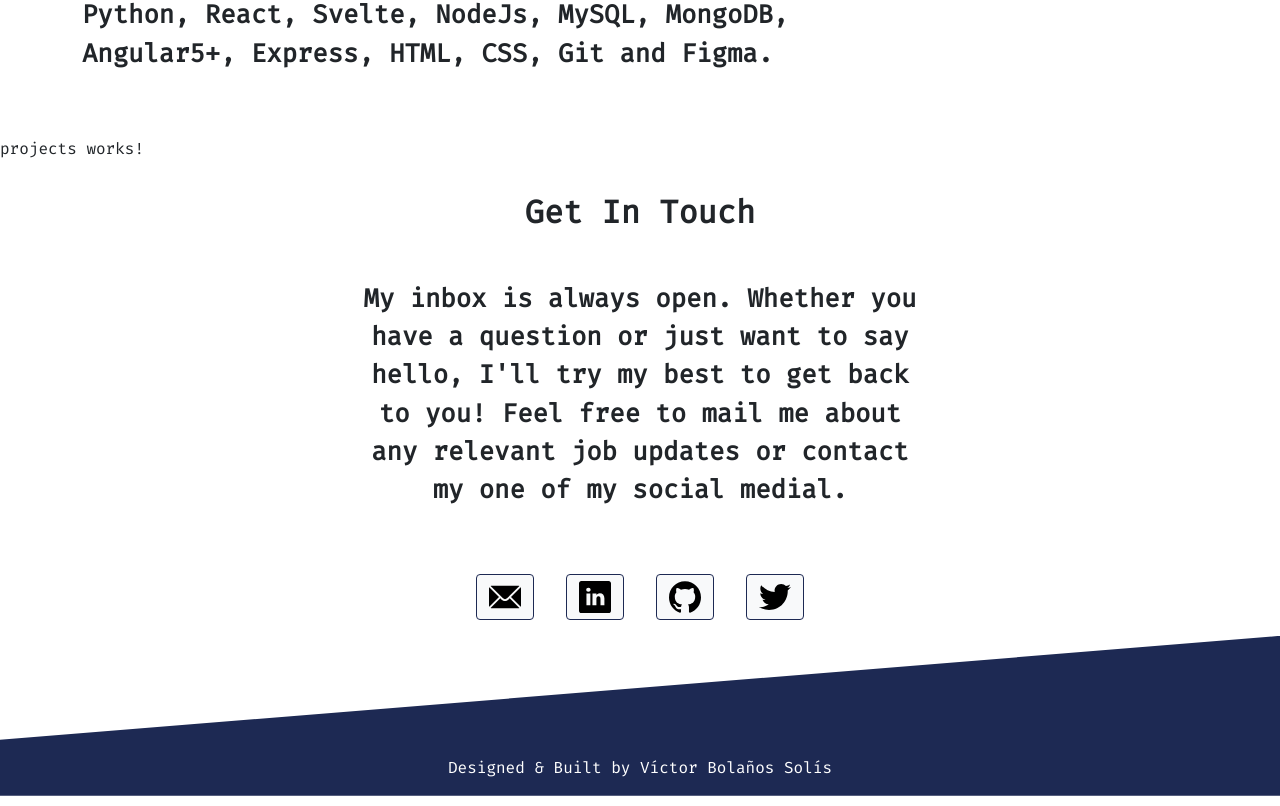
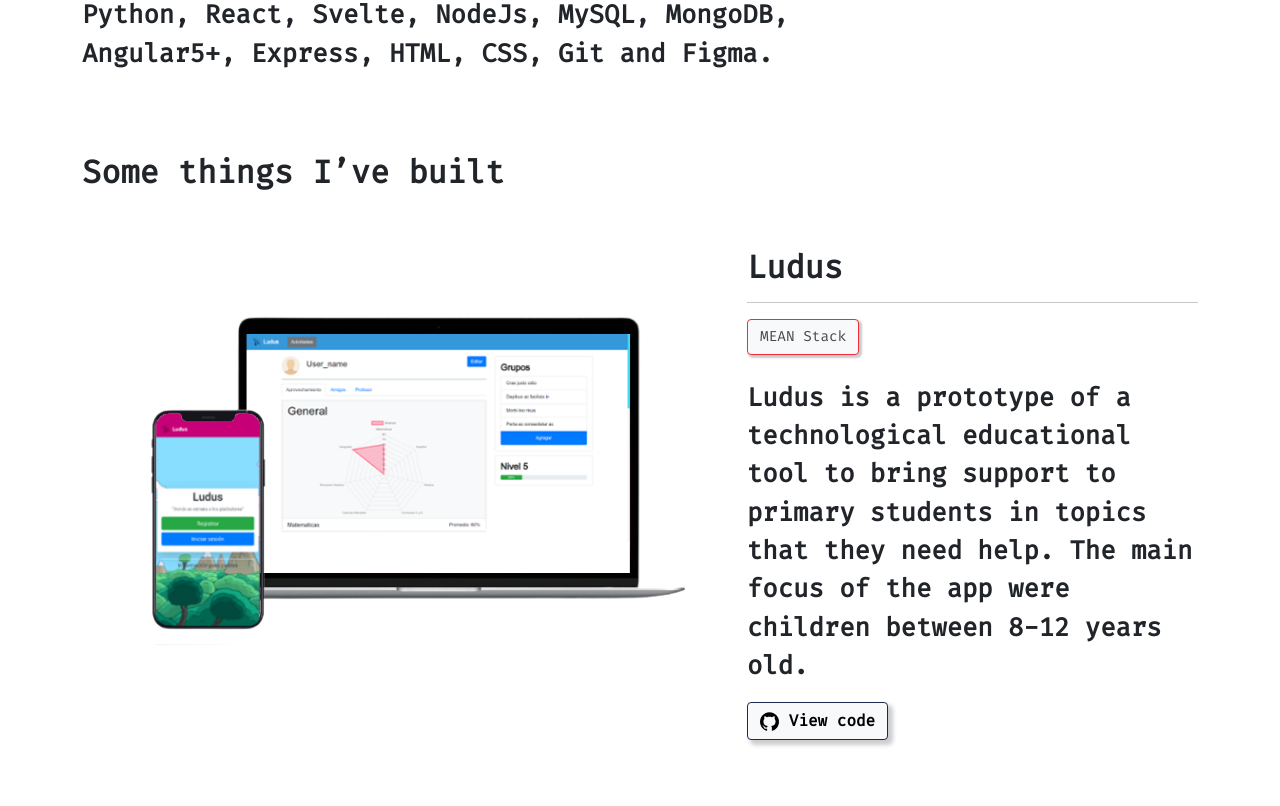
Before and after one commit to Vicktorbs/AngularPortfolio, an Angular app: page / in a window 1280 px wide. Shown: the part 1274-2080 px from the top of the page. Built offline with nearby package versions, Linux system fonts and the light colour scheme.

Commit message:
Projects structure

```diff
--- a/src/app/components/about-me/about-me.component.html
+++ b/src/app/components/about-me/about-me.component.html
@@ -1,4 +1,4 @@
-<div class="container">
+<div class="container" id="about-me">
     <div class="row">
         <div class="col-lg-9 mt-5 mb-5">
             <h4 class="font-headers">
--- a/src/app/components/contact-area/contact-area.component.html
+++ b/src/app/components/contact-area/contact-area.component.html
@@ -1,4 +1,4 @@
-<div class="container">
+<div class="container" id="contact-me">
     <div class="row">
         <div class="col-12 text-center mt-3">
             <h4 class="font-headers">
--- a/src/app/components/main-page/main-page.component.html
+++ b/src/app/components/main-page/main-page.component.html
@@ -1,4 +1,6 @@
-<app-navbar></app-navbar>
+<header class="sticky-top">
+    <app-navbar></app-navbar>
+</header>
 <app-hero></app-hero>
 <app-about-me></app-about-me>
 <app-projects></app-projects>
--- a/src/app/components/navbar/navbar.component.html
+++ b/src/app/components/navbar/navbar.component.html
@@ -1,23 +1,23 @@
-<nav class="sticky-top">
+<nav>
     <div class="logo">
         <img src="../../../assets/img/Logo.png" alt="Victor Logo">
     </div>
     <ul class="nav-links">
         <li>
-            <a href="#">About me</a>
+            <a href="#about-me" (click)="navSlice()">About me</a>
         </li>
         <li>
-            <a href="#">Projects</a>
+            <a href="#projects" (click)="navSlice()">Projects</a>
         </li>
         <li>
-            <a href="#">Contact</a>
+            <a href="#contact-me" (click)="navSlice()">Contact</a>
         </li>
         <li>
             <button class="btn-resume">Resume</button>
         </li>
     </ul>
     <!-- Burger menu -->
-    <div class="burger">
+    <div class="burger" (click)="navSlice()">
         <div class="line1"></div>
         <div class="line2"></div>
         <div class="line3"></div>
--- a/src/app/components/navbar/navbar.component.ts
+++ b/src/app/components/navbar/navbar.component.ts
@@ -7,23 +7,24 @@ import { Component, OnInit } from '@angular/core';
 })
 export class NavbarComponent implements OnInit {
 
+  nav: any;
+  burger: any;
+  navLinks: any;
+
   constructor() {
   }
 
   ngOnInit(): void {
-    this.navSlice();
+    // this.navSlice();
+    this.burger = document.querySelector('.burger');
+    this.nav = document.querySelector('.nav-links');
+    this.navLinks = document.querySelectorAll('.nav-links li');
   }
 
   navSlice() {
-    const burger = document.querySelector('.burger');
-    const nav = document.querySelector('.nav-links');
-    const navLinks = document.querySelectorAll('.nav-links li');
-
-    burger?.addEventListener('click', () => {
-      // Toggle Nav
-      nav?.classList.toggle('nav-active');
+    this.nav?.classList.toggle('nav-active');
     // Animate Links
-      navLinks.forEach((link: any, index) => {
+    this.navLinks.forEach((link: any, index: any) => {
       if (link.style.animation) {
         link.style.animation = '';
       } else {
@@ -31,8 +32,7 @@ export class NavbarComponent implements OnInit {
       }
     })
     // Burger Animation
-      burger.classList.toggle('toggle');
-    });
+    this.burger.classList.toggle('toggle');
   }
 
 }
--- a/src/app/components/projects/projects.component.css
+++ b/src/app/components/projects/projects.component.css
@@ -0,0 +1,17 @@
+.links-btn {
+    border: 1px solid var(--space-blue);
+    box-shadow: 4px 4px 4px 1px rgba(0, 0, 0, 0.2);
+    font-size: 1rem;
+    font-weight: bold;
+}
+
+.technology-btn {
+    font-size: 0.9rem;
+    color: rgb(73, 72, 72);
+    box-shadow: 2px 2px 2px 1px rgba(0, 0, 0, 0.2);
+    border: 1px solid var(--base-red);
+}
+
+.img-link {
+    height: 1.2rem;
+}
--- a/src/app/components/projects/projects.component.html
+++ b/src/app/components/projects/projects.component.html
@@ -1 +1,33 @@
-<p>projects works!</p>
+<div class="container mt-3 mb-5" id="projects">
+    <div class="row">
+        <div class="col-12">
+            <h4 class="font-headers">
+                Some things I’ve built
+            </h4>
+        </div>
+    </div>
+    <!-- Project 1 -->
+    <div class="row mt-5">
+        <div class="col-lg-7">
+            <img src="/assets/img/Ludus-App.png" alt="Ludus" class="w-100 mt-5">
+        </div>
+        <div class="col-lg-5">
+            <h6 class="font-headers mb-2">
+                Ludus
+            </h6>
+            <hr>
+            <div class="mb-4">
+                <a href="" class="btn btn-light technology-btn">
+                    MEAN Stack
+                </a>
+            </div>
+            <p class="font-content">
+                Ludus is a prototype of a technological educational tool to bring support to primary students in topics that they need help. The main focus of the app were children between 8-12 years old.
+            </p>
+            <a href="" class="btn btn-light links-btn">
+                <img src="/assets/icons/github.svg" alt="GitHub link" class="img-link">
+                View code
+            </a>
+        </div>
+    </div>
+</div>
```
Lines whose indentation alone changed are shown as unchanged.
